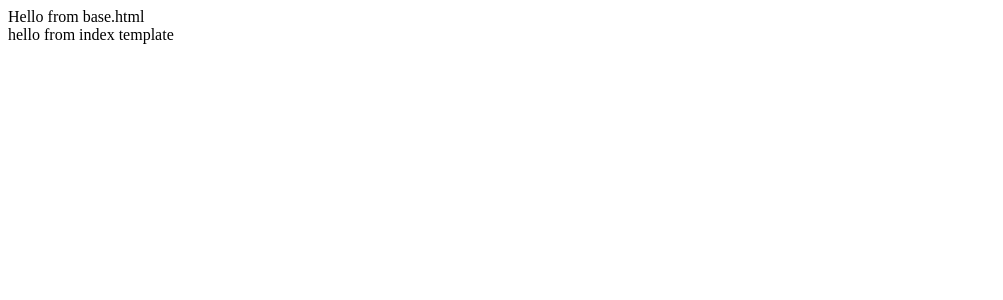
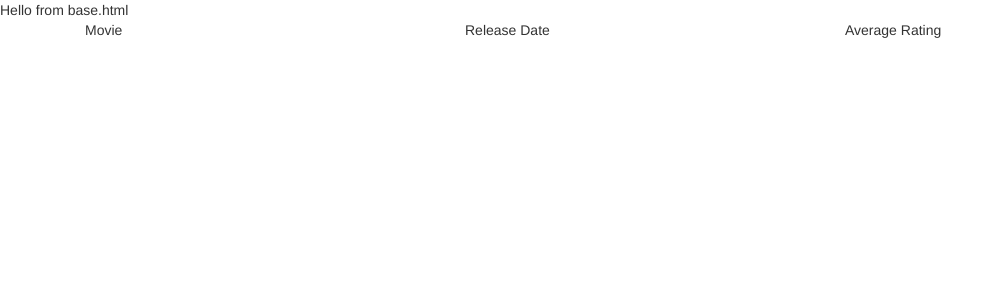
Before and after one commit to Cuddlemuffin007/movie_review_app, a Django app: page / in a window 1280 px wide. Shown: the top 300 px of the page, without its empty margins (0-1003 px from the left). Run offline with Django 3.2, Linux system fonts and the light colour scheme; data that the repository does not hold is empty; parts of the project's set-up code (start-up, migrations or seed data) failed here and were passed over; some libraries are stand-ins or nearby versions.

Commit message:
basic top 20 and individual movie view templates created

```diff
--- a/movieratings/urls.py
+++ b/movieratings/urls.py
@@ -15,9 +15,10 @@ Including another URLconf
 """
 from django.conf.urls import url
 from django.contrib import admin
-from mr_app.views import index_view
+from mr_app.views import index_view, movie_view
 
 urlpatterns = [
     url(r'^admin/', admin.site.urls),
-    url(r'^$', index_view)
+    url(r'^$', index_view),
+    url(r'^(\d+)$', movie_view)
 ]
--- a/mr_app/models.py
+++ b/mr_app/models.py
@@ -8,7 +8,7 @@ class Rater(models.Model):
     zipcode = models.CharField(max_length=5)
 
     def __str__(self):
-        return str(self.zipcode)
+        return "User {} {}{}".format(self.pk, self.age, self.sex)
 
 
 class Movie(models.Model):
@@ -38,7 +38,7 @@ class Movie(models.Model):
     avg_rating = models.FloatField()
 
     def __str__(self):
-        return "{}".format(self.title)
+        return "{}".format(self.title[:-7])
 
 
 class Rating(models.Model):
@@ -48,4 +48,4 @@ class Rating(models.Model):
     timestamp = models.IntegerField()
 
     def __str__(self):
-        return "{} {}".format(self.movie, self.rating)
+        return "{} Rating: {}".format(self.rater, self.rating)
--- a/mr_app/templates/base.html
+++ b/mr_app/templates/base.html
@@ -3,11 +3,14 @@
 <head>
     <meta charset="UTF-8">
     <title>{% block title %}{% endblock %}</title>
+    <link href="https://maxcdn.bootstrapcdn.com/bootstrap/3.3.6/css/bootstrap.min.css" rel="stylesheet" integrity="sha384-1q8mTJOASx8j1Au+a5WDVnPi2lkFfwwEAa8hDDdjZlpLegxhjVME1fgjWPGmkzs7" crossorigin="anonymous">
 </head>
 <body>
 Hello from base.html
-<div class="content">
+<div class="content container">
     {% block content %}{% endblock %}
 </div>
+
+<script src="https://maxcdn.bootstrapcdn.com/bootstrap/3.3.6/js/bootstrap.min.js" integrity="sha384-0mSbJDEHialfmuBBQP6A4Qrprq5OVfW37PRR3j5ELqxss1yVqOtnepnHVP9aJ7xS" crossorigin="anonymous"></script>
 </body>
 </html>
--- a/mr_app/templates/index.html
+++ b/mr_app/templates/index.html
@@ -3,8 +3,19 @@
 {% block title %}Top 20{% endblock %}
 
 {% block content %}
-hello from index template<br>
+    <div class="row" style="margin: 0 auto;">
+        <div class="col-md-4">Movie</div>
+        <div class="col-md-4">Release Date</div>
+        <div class="col-md-4">Average Rating</div>
+    </div>
     {% for movie in top20 %}
-        {{ movie.title }} {{ movie.avg_rating }}<br>
+        <br>
+        <a href={{ movie.pk }}>
+            <div class="row" style="margin: 0 auto;">
+                <div class="col-md-4">{{ movie }}</div>
+                <div class="col-md-4">{{ movie.release_date }}</div>
+                <div class="col-md-4">{{ movie.avg_rating}}</div>
+            </div>
+        </a>
     {% endfor %}
 {% endblock %}
--- a/mr_app/views.py
+++ b/mr_app/views.py
@@ -1,11 +1,16 @@
 from django.shortcuts import render
-from django.db.models import Avg
 from mr_app.models import Movie, Rater, Rating
 
 
 def index_view(request):
-    # average_ratings = Rating.objects.annotate(avg_rating=Avg('rating'))
-
     top20 = Movie.objects.all().order_by('-avg_rating')[:20]
 
     return render(request, 'index.html', {'top20': top20})
+
+def movie_view(request, re_capture):
+    movie = Movie.objects.get(pk=re_capture)
+    movie_ratings = Rating.objects.filter(movie=movie.pk)
+
+    return render(request, 'movie.html', {'movie': movie,
+                                          'ratings': movie_ratings
+                                          })
```
Also changed, not shown: mr_app/templates/movie.html (added, +13 -0 lines).
